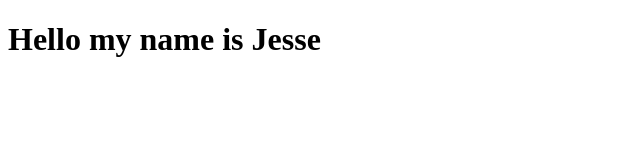
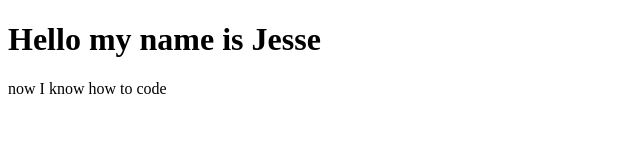
Before and after one commit to jesseyun2018/jesseyun, a plain HTML site: page index.html in a window 1280 px wide. Shown: the whole page, without its empty margins (0-640 px from the left). Drawn offline with Linux system fonts and the light colour scheme.

Commit message:
added a paragraph

```diff
--- a/index.html
+++ b/index.html
@@ -8,4 +8,7 @@
 </head>
 <body>
 <h1>Hello my name is Jesse</h1></body>
+<p>now I know how to code</p>
+
+
 </html>
```
